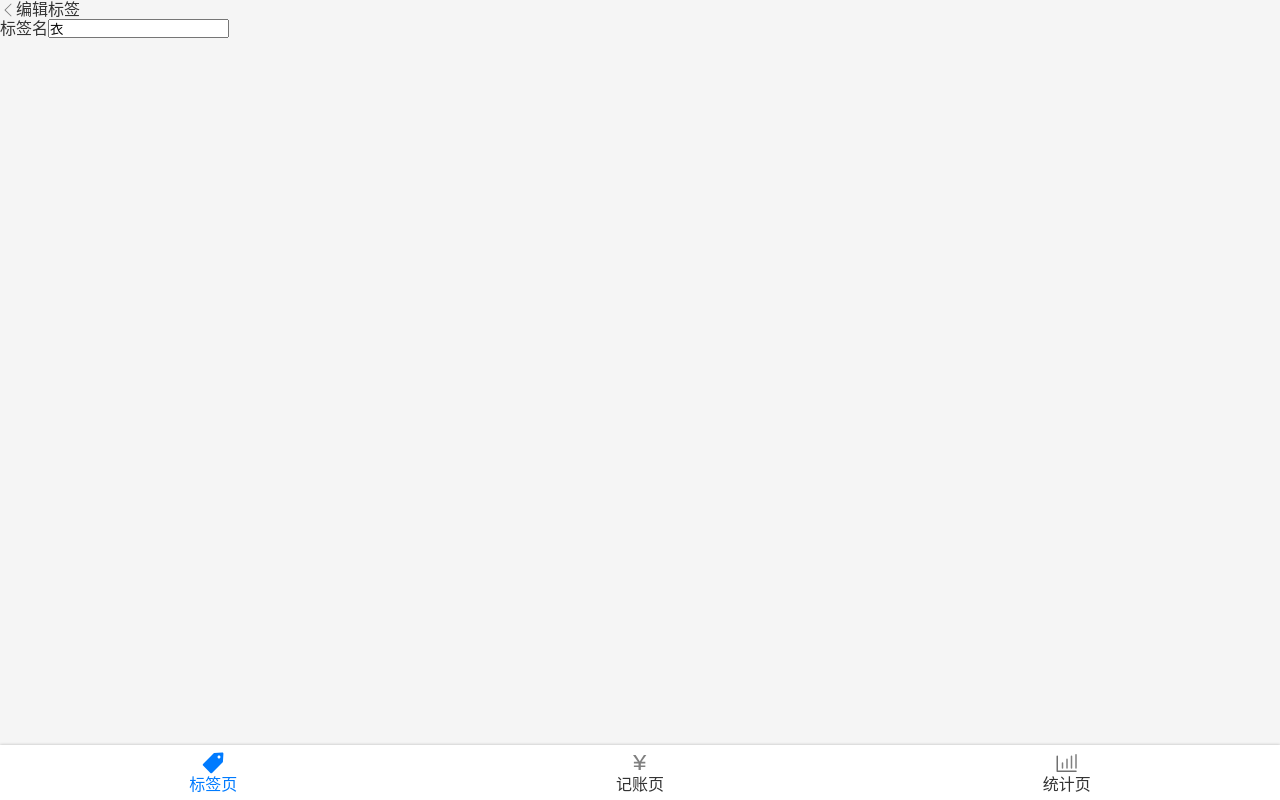
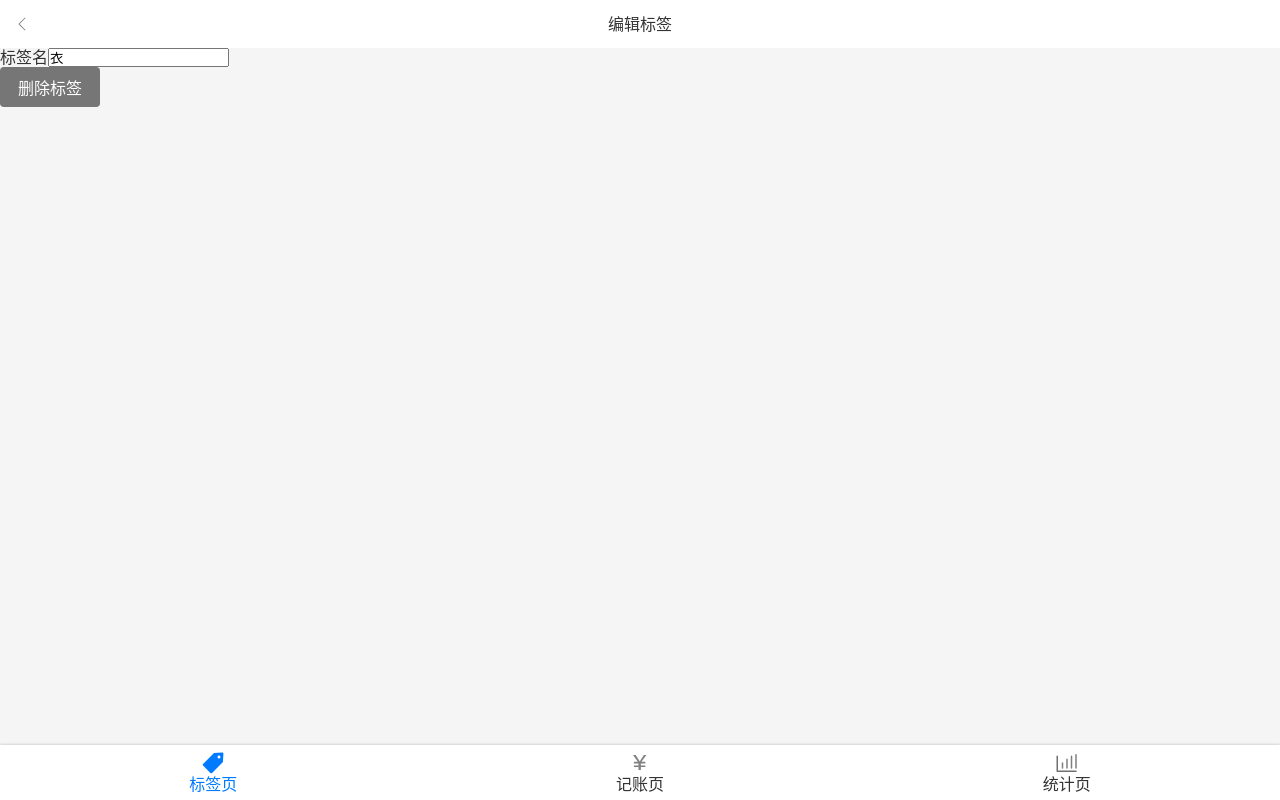
Before and after one commit to jeanie-lu1105/morney-react, a React (Vite) app: page /tags/1 in a window 1280 px wide. Built offline with nearby package versions, Linux system fonts and the light colour scheme.

Commit message:
create Button Component

```diff
--- a/src/App.tsx
+++ b/src/App.tsx
@@ -13,10 +13,10 @@ function App() {
     <AppWrapper>
       <Routes>
         <Route path="/" element={<Navigate to="/money" />} />
-        <Route path="/tags" element={<Tags />} />
-        <Route path="/tags/:id" element={<Tag />} />
-        <Route path="/money" element={<Money />} />
-        <Route path="/statistics" element={<Statistics />} />
+        <Route path="tags" element={<Tags />} />
+        <Route path="tags/:id" element={<Tag />} />
+        <Route path="money" element={<Money />} />
+        <Route path="statistics" element={<Statistics />} />
         <Route path="*" element={<ErrorPage message="Page not found" />} />
       </Routes>
     </AppWrapper>
--- /dev/null
+++ b/src/components/Button.tsx
@@ -0,0 +1,14 @@
+import styled from "styled-components";
+
+const Button = styled.button`
+  font-size: 16px;
+  padding: 8px 12px;
+  background-color: #767676;
+  border-radius: 4px;
+  border: none;
+  color: white;
+  width: 100px;
+  cursor: pointer;
+`;
+
+export { Button };
--- /dev/null
+++ b/src/components/FormItem.tsx
@@ -0,0 +1,38 @@
+import type React from "react";
+import styled from "styled-components";
+
+const LabeledInput = styled.label`
+  width: 100%;
+  align-items: center;
+  display: flex;
+
+  > span {
+    color: #333;
+    white-space: nowrap;
+    margin-right: 16px;
+  }
+
+  > input {
+    width: 100%;
+    display: block;
+    height: 72px;
+    background: none;
+    border: none;
+  }
+`;
+
+type Props = {
+  label: string;
+} & React.InputHTMLAttributes<HTMLInputElement>;
+
+const Input: React.FC<Props> = (props) => {
+  const { label, ...rest } = props;
+  return (
+    <LabeledInput>
+      <span>{label || "Label"}</span>
+      <input {...rest} />
+    </LabeledInput>
+  );
+};
+
+export { Input };
--- a/src/components/Icon.tsx
+++ b/src/components/Icon.tsx
@@ -1,14 +1,16 @@
 import { Link } from "react-router-dom";
 
 type TIcon = {
-  icon: React.FC<React.SVGProps<SVGSVGElement>>;
+  icon?: React.FC<React.SVGProps<SVGSVGElement>>;
   color?: string;
   class?: string;
   to?: string;
-  displayName: string;
+  displayName?: string;
 };
 
 const Icon = (props: TIcon) => {
+  if (!props.icon)
+    return <span style={{ width: "16px", height: "16px" }}></span>;
   return (
     <>
       <props.icon fill={props.color || "grey"} className="icon" />
--- a/src/views/Money.tsx
+++ b/src/views/Money.tsx
@@ -20,6 +20,8 @@ function Money() {
   };
   return (
     <Layout>
+      {selected.note}
+      <br />
       <TagsSection
         value={selected.tagIds}
         onChange={(tagIds) => updateSelected({ tagIds })}
--- a/src/views/Tag.tsx
+++ b/src/views/Tag.tsx
@@ -5,6 +5,7 @@ import Layout from "@/components/Layout";
 import styled from "styled-components";
 import Icon from "@/components/Icon";
 import { ICONS_MAP } from "@/icons";
+import { Button } from "@/components/Button";
 
 const Wrapper = styled.div`
   display: flex;
@@ -26,6 +27,15 @@ type Params = {
   id: string;
 };
 
+const TopBar = styled.header`
+  display: flex;
+  align-items: center;
+  justify-content: space-between;
+  padding: 14px;
+  line-height: 20px;
+  background-color: #fff;
+`;
+
 const Tag: React.FC = () => {
   const { findTag } = useTags();
   const { id } = useParams<Params>();
@@ -40,13 +50,19 @@ const Tag: React.FC = () => {
   return (
     <Layout>
       <Wrapper>
+        <TopBar>
+          <Icon icon={ICONS_MAP.left} displayName="left"></Icon>
+          <span>编辑标签</span>
+          <Icon />
+        </TopBar>
         <div>
-          <Icon icon={ICONS_MAP.left} displayName="left"></Icon>
-          <div>编辑标签</div>
+          <label>
+            <span>标签名</span>
+            <input type="text" value={tag.name} />
+          </label>
         </div>
         <div>
-          <label htmlFor="name">标签名</label>
-          <input type="text" id="name" value={tag.name} />
+          <Button>删除标签</Button>
         </div>
       </Wrapper>
     </Layout>
--- a/src/views/money/NotesSection.tsx
+++ b/src/views/money/NotesSection.tsx
@@ -1,59 +1,28 @@
 /* eslint-disable react-hooks/rules-of-hooks */
-import { useRef } from "react";
+import { Input } from "@/components/FormItem";
+import { type ChangeEventHandler } from "react";
 import styled from "styled-components";
 
 const Wrapper = styled.section`
   padding: 10px 16px;
   background-color: #f5f5f5;
   font-size: 14px;
-
-  > label {
-    width: 100%;
-    align-items: center;
-    display: flex;
-
-    > span {
-      color: #333;
-      white-space: nowrap;
-      margin-right: 16px;
-    }
-
-    > input {
-      width: 100%;
-      display: block;
-      height: 72px;
-      background: none;
-      border: none;
-    }
-  }
 `;
 type Props = { value: string; onChange: (value: string) => void };
 const NotesSection: React.FC<Props> = (props) => {
   const note = props.value;
-  const refInput = useRef<HTMLInputElement>(null);
-  const onBlur = () => {
-    if (refInput.current !== null) {
-      props.onChange(refInput.current.value);
-    }
+  const onChange: ChangeEventHandler<HTMLInputElement> = (e) => {
+    props.onChange(e.target.value);
   };
   return (
     <Wrapper>
-      <label>
-        <span>备注</span>
-        <input
-          type="text"
-          placeholder="Please Add Comments"
-          ref={refInput}
-          defaultValue={note}
-          onBlur={onBlur}
-        />
-        {/* <input
-          type="text"
-          placeholder="在这里添加备注"
-          value={note}
-          onChange={(e) => setNote(e.target.value)}
-        /> */}
-      </label>
+      <Input
+        type="text"
+        value={note}
+        onChange={onChange}
+        placeholder="Please Add Comments"
+        label="备注"
+      />
     </Wrapper>
   );
 };
```
Also changed, not shown: src/components/Nav.tsx (+4 -4 lines).
